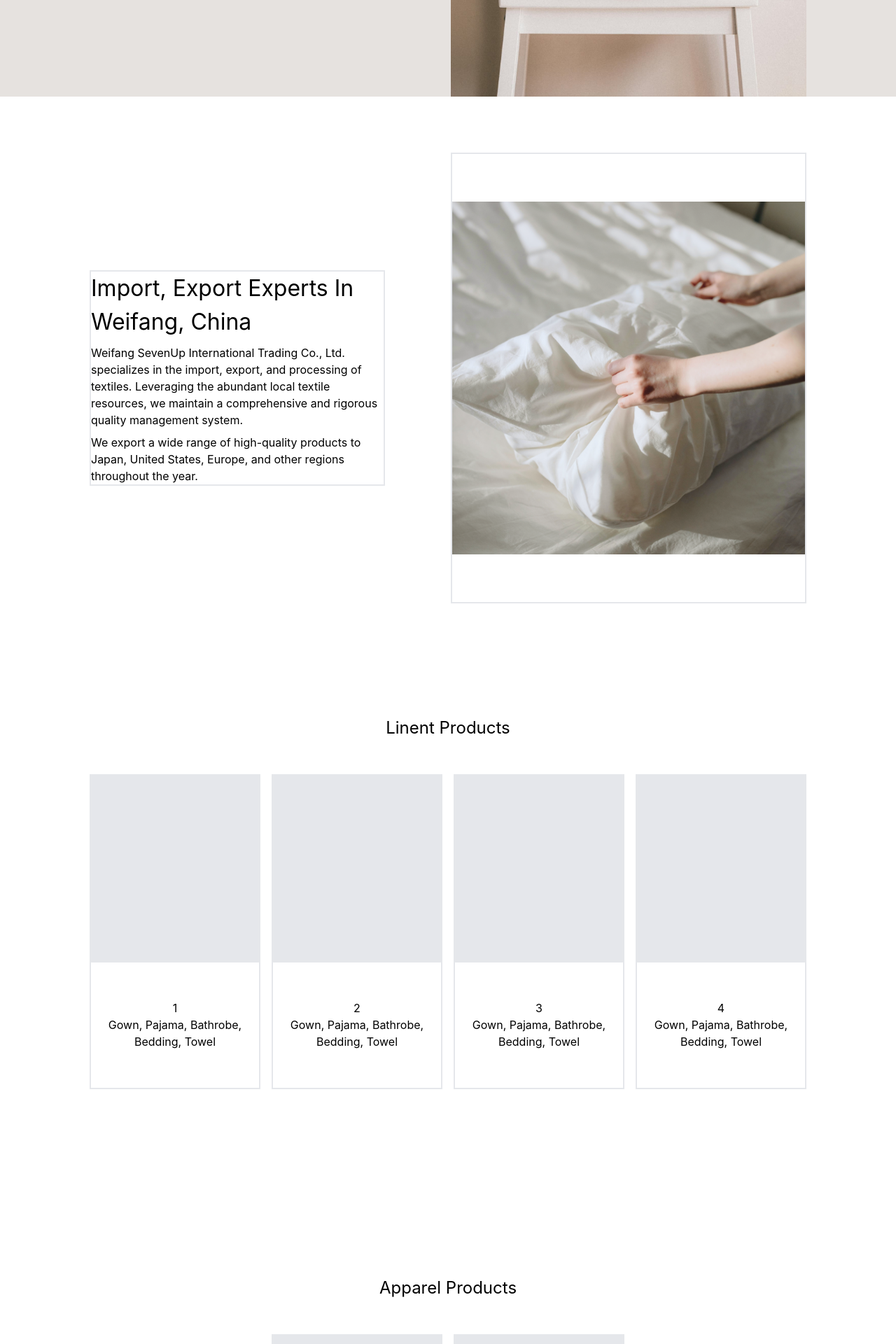
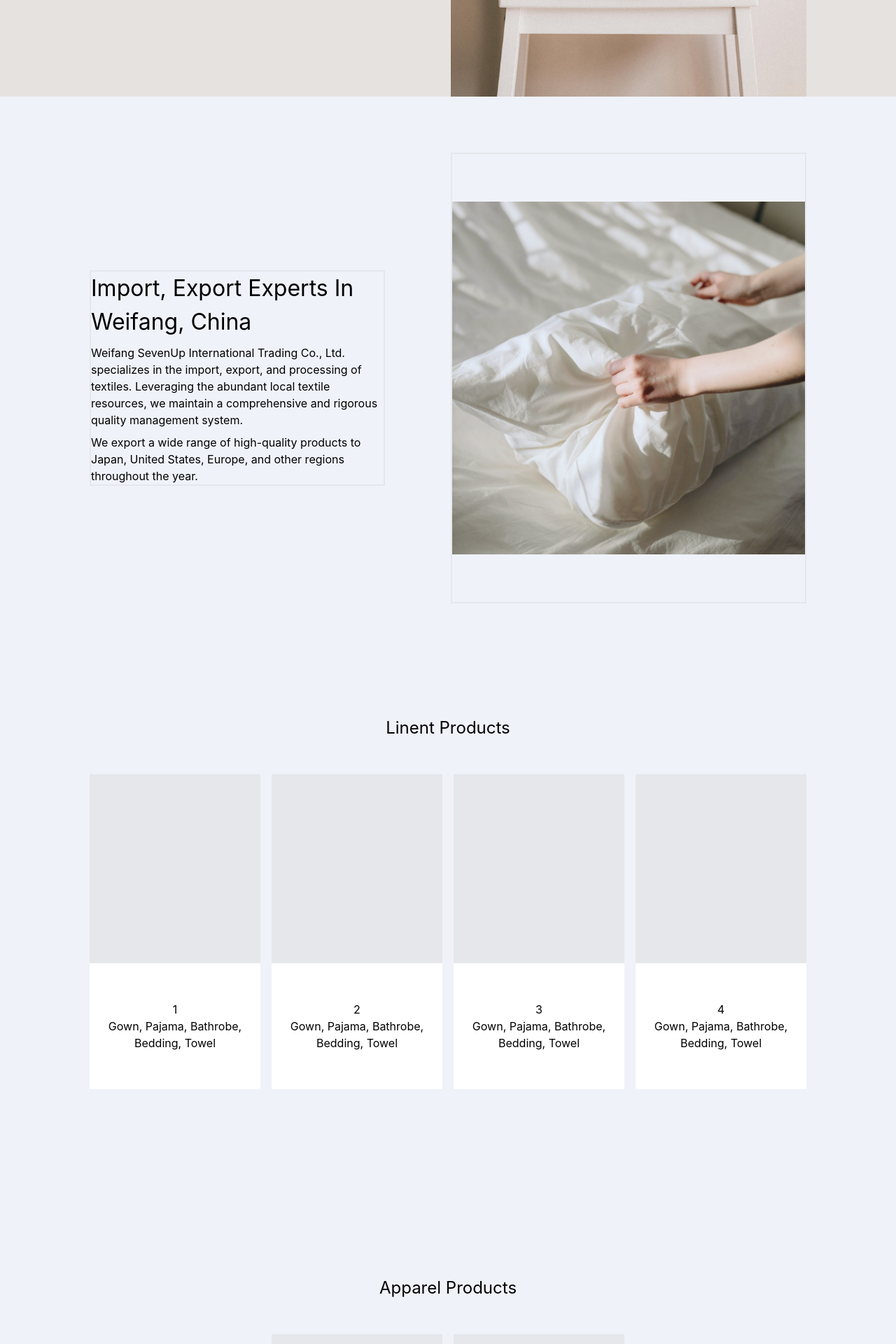
Before and after one commit to jasonxuDrop/venus-trading-website-2024, a React (Create React App) app: page / in a window 1280 px wide. Shown: the part 660-2580 px from the top of the page at 70% size. Built offline with nearby package versions, Linux system fonts and the light colour scheme.

Commit message:
update layout

```diff
--- a/src/components/productCard.js
+++ b/src/components/productCard.js
@@ -2,9 +2,9 @@ import React from "react";
 
 const ProductCard = ({ productTitle, productDes, productImage, style }) => {
   return (
-    <div className={`mx-auto w-full h-[450px] border-2 cursor-pointer hover:shadow-xl transition-shadow duration-400 ease-in-out ${style}`}>
-      <div className="w-full, h-[60%] bg-gray-200 border-3"></div>
-      <div className="w-full, h-[40%] flex items-center justify-center">
+    <div className={`mx-auto w-full h-[450px] cursor-pointer hover:shadow-xl transition-shadow duration-400 ease-in-out ${style}`}>
+      <div className="w-full, h-[60%] bg-gray-200"></div>
+      <div className="w-full, h-[40%] bg-white flex items-center justify-center">
         <div className="">
           <h4 className="mx-auto text-center">{productTitle}</h4>
           <p className="text-center">Gown, Pajama, Bathrobe, Bedding, Towel</p>
--- a/src/pages/Home.js
+++ b/src/pages/Home.js
@@ -62,17 +62,17 @@ const Home = () => {
         {/* End Home */}
       </div>
       {/* About */}
-      <div className="py-[5rem]" id="about">
+      <div className="py-[5rem] bg-navbarcolor" id="about">
         <About />
       </div>
       {/* End About */}
 
       {/* Product */}
-      <div className="py-[5rem]" id="lineden">
+      <div className="py-[5rem] bg-navbarcolor" id="lineden">
         <LinedenProducts />
       </div>
 
-      <div className="py-[5rem]" id="apparel">
+      <div className="py-[5rem] bg-navbarcolor" id="apparel">
         <ApparelProducts />
       </div>
       {/* End Product */}
```
